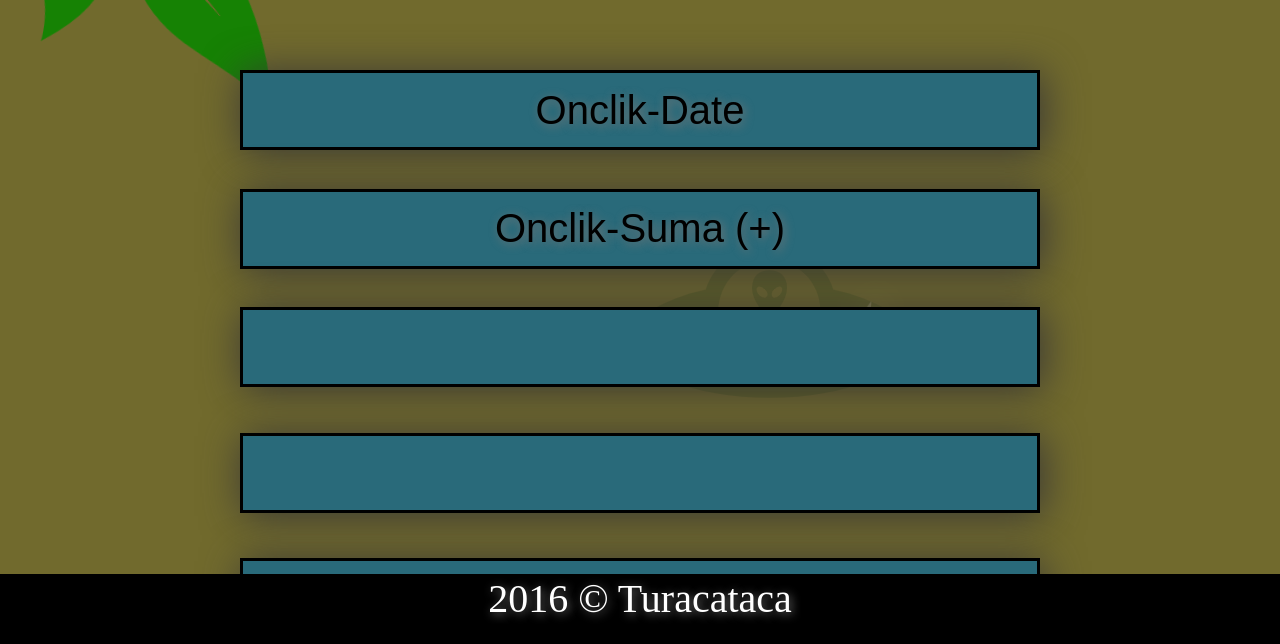
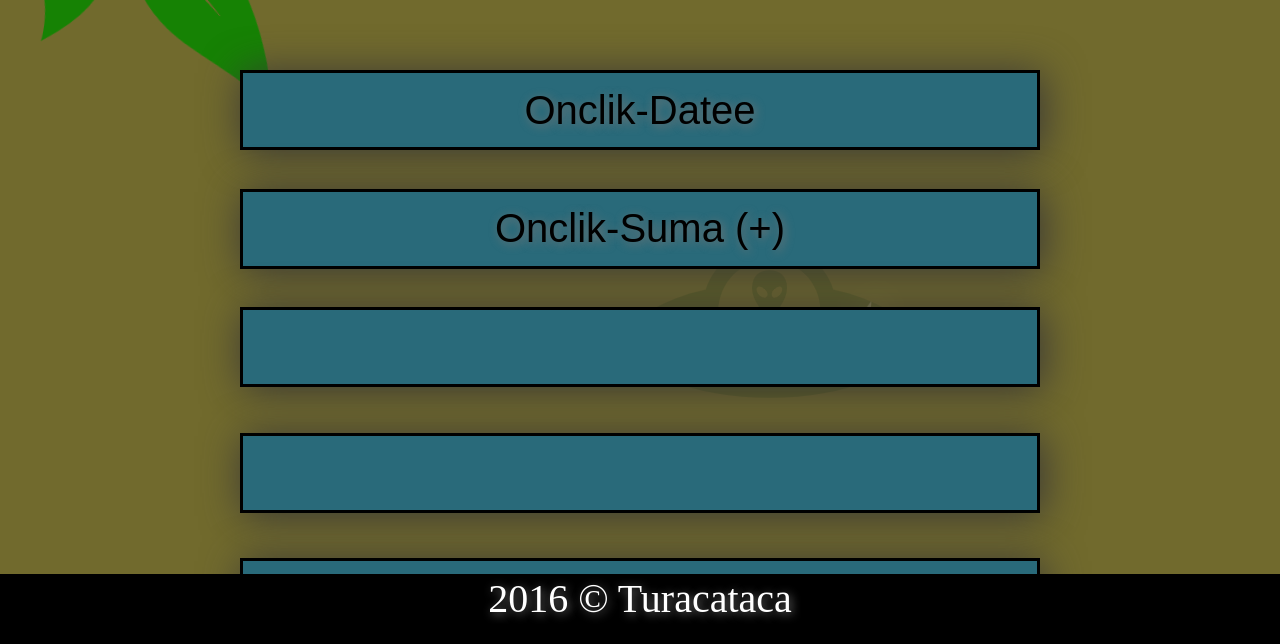
Before and after one commit to Mariano-Ryser/javaScriptLern, a plain HTML site: page index.html in a window 1280 px wide. Shown: the part 156-800 px from the top of the page. Drawn offline with Linux system fonts and the light colour scheme.

Commit message:
erster commit mit urs

```diff
--- a/index.html
+++ b/index.html
@@ -21,7 +21,7 @@
                <h1>Inhaltsverzeichnis</h1>
 <br>
       <form action="jsExercice/JS0.html">
-        <button class="btn">Onclik-Date</button></form>
+        <button class="btn">Onclik-Datee</button></form>
 
         <form action="jsExercice/JS1.html">
         <button class="btn">Onclik-Suma (+)</button></form>
```
